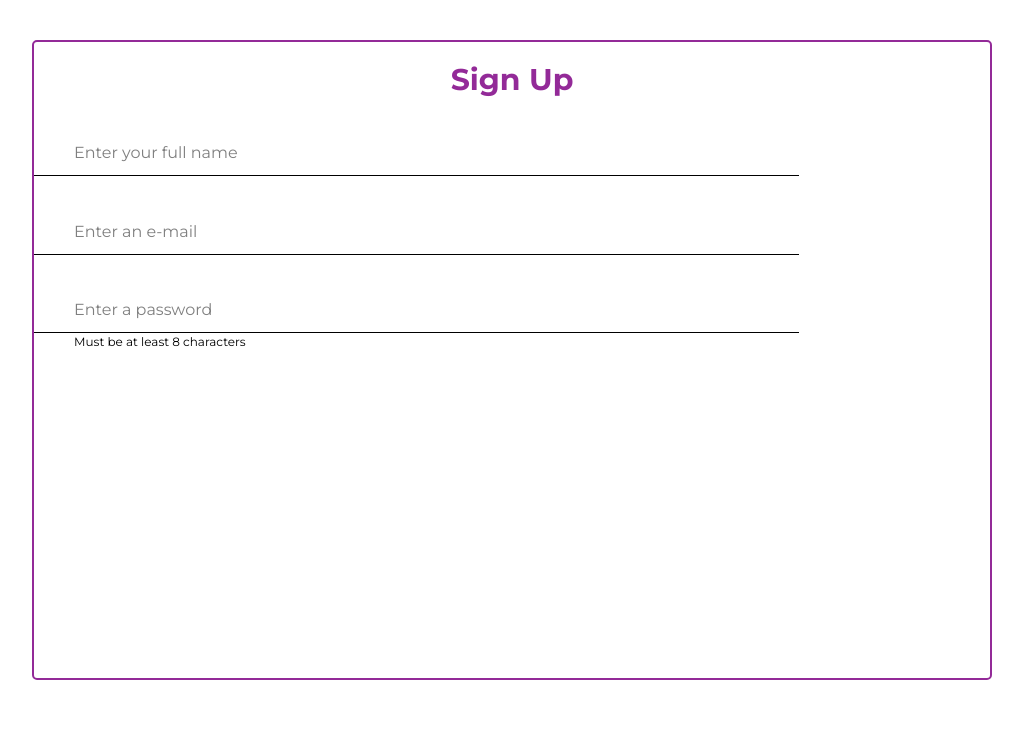
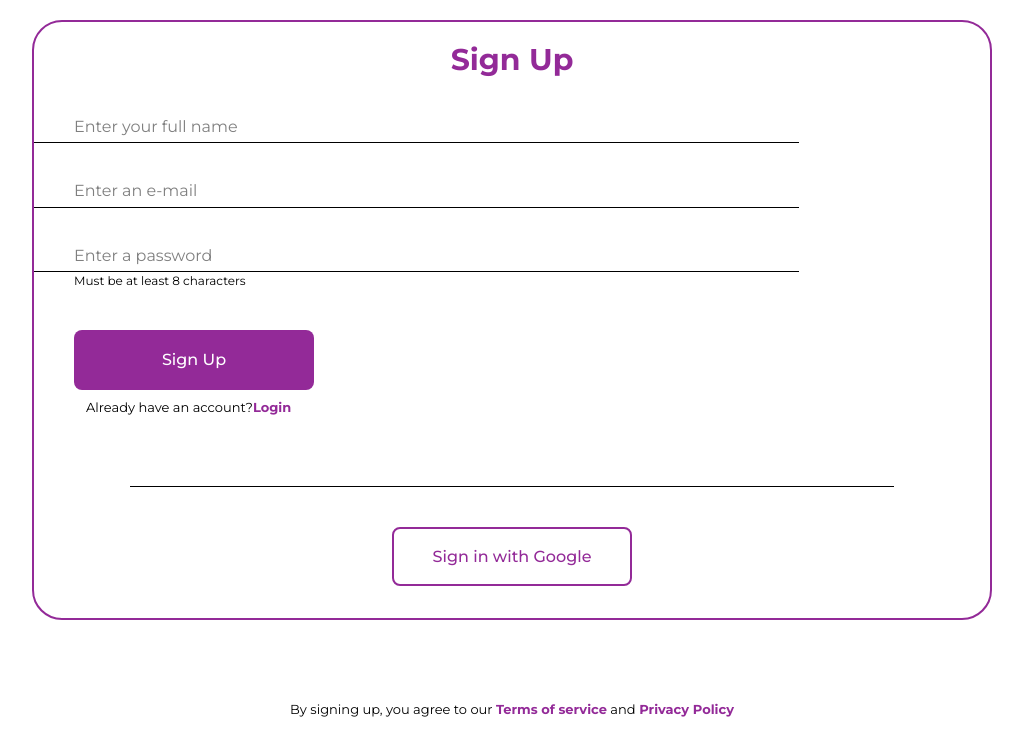
Before and after one commit to sw-alola176/FeedingAppWeb, a React (Vite) app in the folder client/: page /sign-up in a window 1280 px wide. Shown: the top 756 px of the page, without its empty margins (128-1151 px from the left). Built offline with nearby package versions, Linux system fonts and the light colour scheme.

Commit message:
Complete signup page

```diff
--- a/client/src/pages/SignIn/SignUpPage.jsx
+++ b/client/src/pages/SignIn/SignUpPage.jsx
@@ -1,7 +1,14 @@
 import styles from './SignUpPage.module.css'
+import { Link } from 'react-router-dom'
 
 const SignInPage = () => {
+
+  const handleSubmit = () => {
+    console.log("Form submitted")
+  }
+
   return (
+    <>
       <div
       id="signup-page-container"
       className={`flex flex-col items-center justify-center-safe w-screen h-screen  bg-[#ffffffd1]`}>
@@ -9,29 +16,57 @@ const SignInPage = () => {
         id="form-container"
         className={`${styles["form-container"]}`}>
           <h1 className='font-bold text-3xl mt-5 text-[#932A98]'>Sign Up</h1>
-        <form id="signup-form" className={`h-full w-full`}>
+          <form id="signup-form" className={`h-[70%] w-full`} onSubmit={handleSubmit}>
             <input
               type="text"
               id="username"
               placeholder='Enter your full name'
               className={`mt-8 border-b w-[80%] h-[8%] pl-10`}
+              required
+              onInvalid={(e) => e.target.setCustomValidity('Please type in your name.')}
+              onInput={(e) => e.target.setCustomValidity('')}
             />
             <input
               type="email"
               id="email"
               placeholder='Enter an e-mail'
               className={`mt-8 border-b w-[80%] h-[8%] pl-10`}
+              required
+              onInvalid={(e) => e.target.setCustomValidity('Please type in a valid e-mail.')}
+              onInput={(e) => e.target.setCustomValidity('')}
             />
             <input
               type="password"
               id="password"
               placeholder='Enter a password'
               className={`mt-8 border-b w-[80%] h-[8%] pl-10`}
+              required
+              onInvalid={(e) => e.target.setCustomValidity('Please type in a password.')}
+              onInput={(e) => e.target.setCustomValidity('')}
             />
             <p className='pl-10 text-[12px]'>Must be at least 8 characters</p>
+
+            <button
+              type='submit'
+              className={`ml-10 mt-10 w-60 h-15 font-medium ${styles['submit-btn']}`}
+            >Sign Up</button>
+            <p className='text-[13px] ml-13 mt-2'>Already have an account?
+              <Link to={'/log-in'}><span className='font-bold text-[#932A98]'>Login</span></Link></p>
           </form>
+
+          <hr className='w-[80%]'></hr>
+
+          <button
+            className={`mt-10 mb-8 w-60 h-15 font-medium ${styles['google-btn']}`}
+            >Sign in with Google</button>
         </div>
+
+        <p className='text-[13px] pb-15 ml-10 mr-10'>
+          By signing up, you agree to our <span className='font-bold text-[#932A98]'>Terms of service</span> and
+          <span className='font-bold text-[#932A98]'> Privacy Policy</span>
+        </p>
       </div>
+    </>
   )
 };
 
--- a/client/src/pages/SignIn/SignUpPage.module.css
+++ b/client/src/pages/SignIn/SignUpPage.module.css
@@ -1,10 +1,23 @@
 .form-container {
   border: 2px solid #932A98;
   width: 75vw;
-  height: 80vh;
-  border-radius: 5px;
+  height: 75vh;
+  border-radius: 30px;
   display: flex;
   flex-direction: column;
   align-items: center;
   margin-bottom: 5rem;
 }
+
+.submit-btn {
+  color: #fff;
+  background-color: #932A98;
+  border-radius: 8px;
+}
+
+.google-btn {
+  color: #932A98;
+  background-color: #fff;
+  border: 2px solid #932A98;
+  border-radius: 8px;
+}
```
Lines whose indentation alone changed are shown as unchanged.
